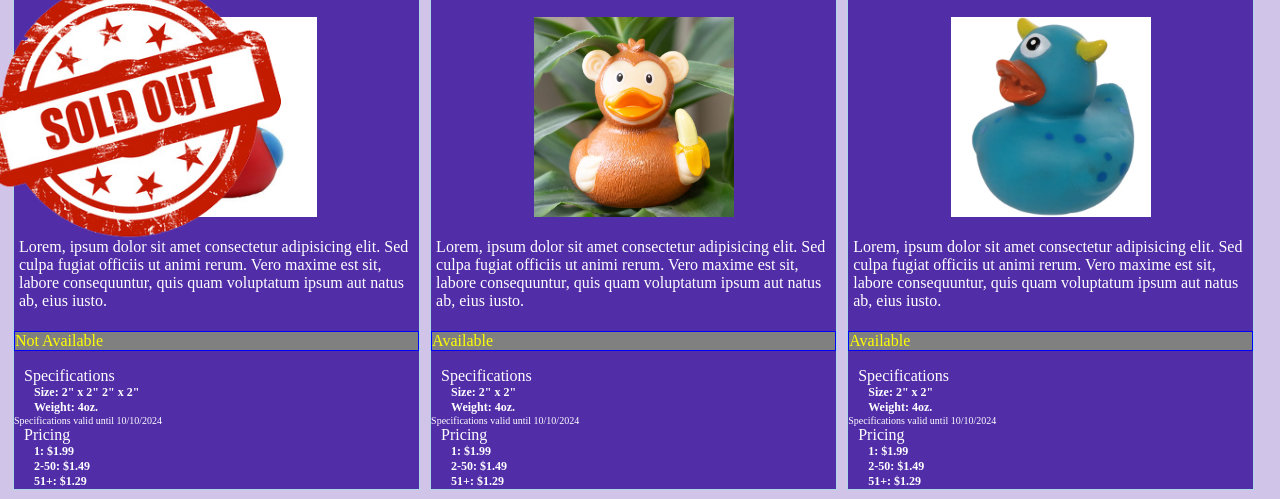
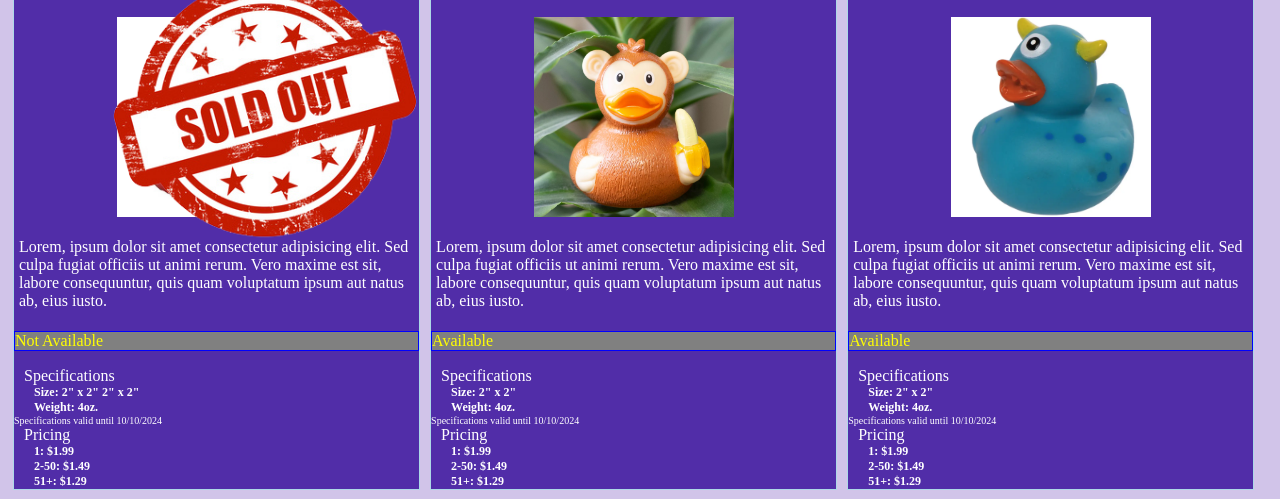
Before and after one commit to justinglotz/ASSIGNMENT-product-cards, a plain HTML site: page index.html in a window 1280 px wide. Shown: the part 85-584 px from the top of the page. Drawn offline with nearby package versions, Linux system fonts and the light colour scheme; a web font is replaced by a local one.

Commit message:
full screen sold out button

```diff
--- a/main.css
+++ b/main.css
@@ -73,7 +73,7 @@ h4 {
 .soldOut {
   position: absolute;
   top: 60px;
-  left: -70px;
+  left: 65px;
   display: block;
   max-width: 400px;
 }
```
